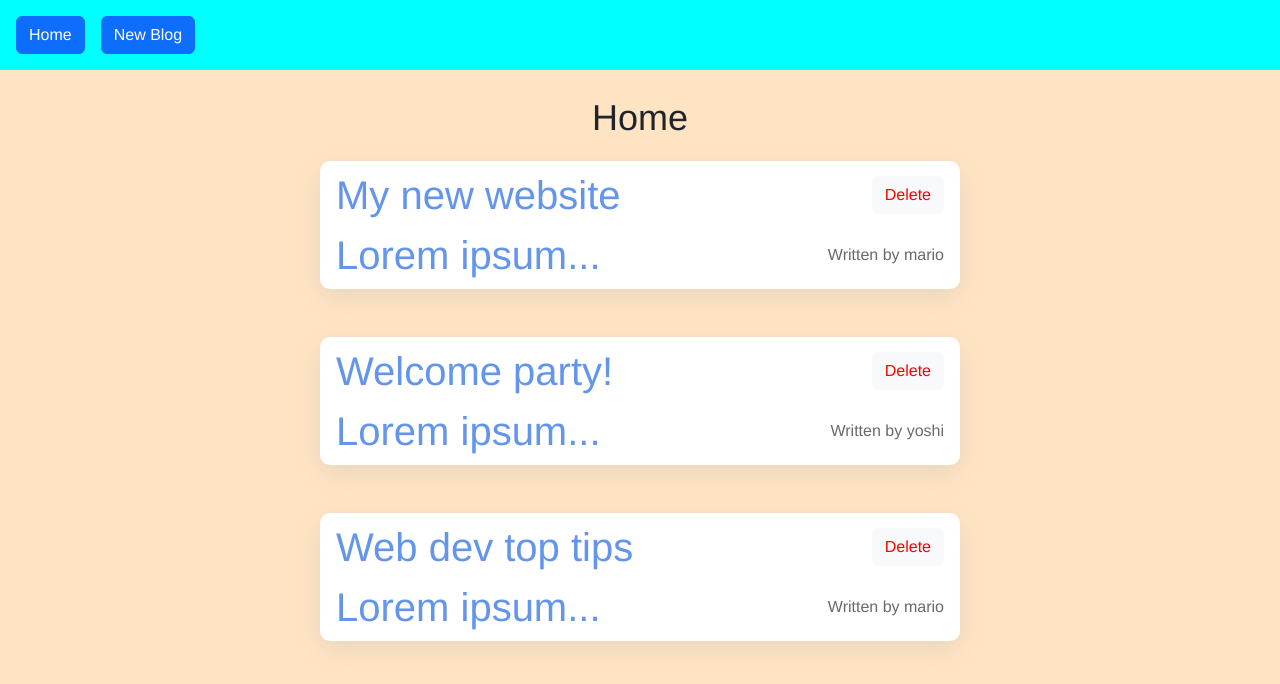
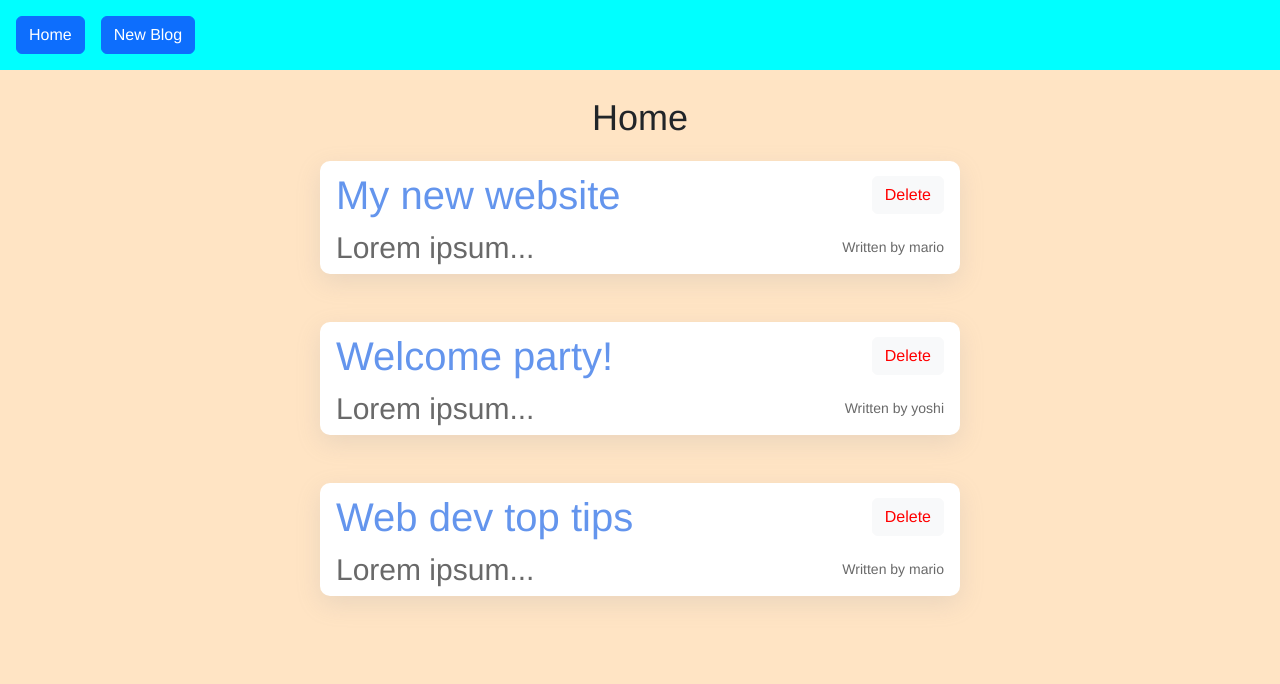
Before and after one commit to lukassilveira/react-study, a React (Create React App) app: page / in a window 1280 px wide. Shown: the top 684 px of the page. Built offline with nearby package versions, Linux system fonts and the light colour scheme.

Commit message:
saving progress

```diff
--- a/src/components/PostCard/PostCard.css
+++ b/src/components/PostCard/PostCard.css
@@ -20,7 +20,7 @@
 }
 
 .post-author{
-	font-size: 16px;
+	font-size: 14px;
 }
 
 .delete-button {
--- a/src/components/PostCard/PostCard.js
+++ b/src/components/PostCard/PostCard.js
@@ -10,7 +10,7 @@ const PostCard = ({ id, title, author, body, deletePost }) => {
 				<button className="btn btn-light delete-button" onClick={(e) => {deletePost(e, id)}}>Delete</button>
 			</div>
 			<div className="post-body d-flex w-100 align-items-center justify-content-between">
-				<span className="post-title">{body}</span>
+				<span className="post-body">{body}</span>
 				<span className="post-author">Written by {author}</span>
 			</div>
 		</div>
--- a/src/components/PostList/PostList.js
+++ b/src/components/PostList/PostList.js
@@ -1,10 +1,6 @@
 import { useState } from "react";
 import PostCard from "../PostCard/PostCard";
 
-const deletePost = (e, id) => {
-	console.log(id);
-	e.stopPropagation();
-};
 
 const PostList = () => {
 	const [posts, setPosts] = useState([
@@ -17,6 +13,12 @@ const PostList = () => {
 			id: 3,
 		},
 	]);
+
+	const deletePost = (e, id) => {
+		var newPosts = posts.filter(post => post.id !== id);
+		setPosts(newPosts);
+	};
+
 	return (
 		<div className="post-list">
 			{posts.map((post) => (
--- a/src/index.css
+++ b/src/index.css
@@ -8,3 +8,7 @@ body {
 p {
 	margin: 0 !important;
 }
+
+.post-list{
+	transition: all .5s linear;
+}
```
